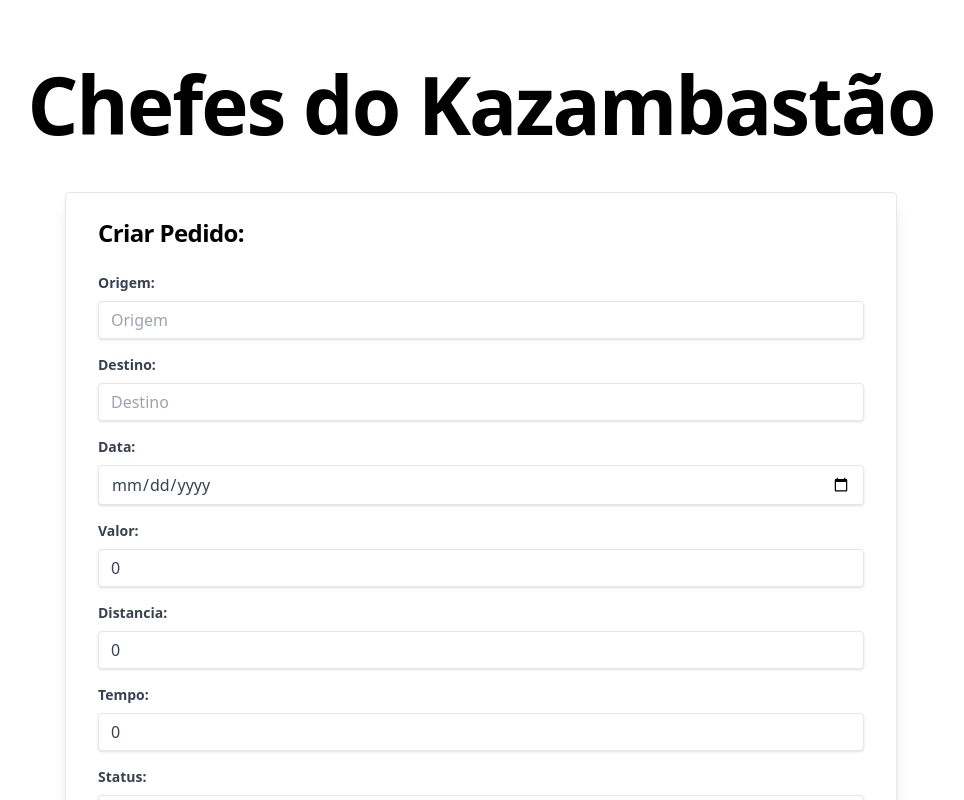
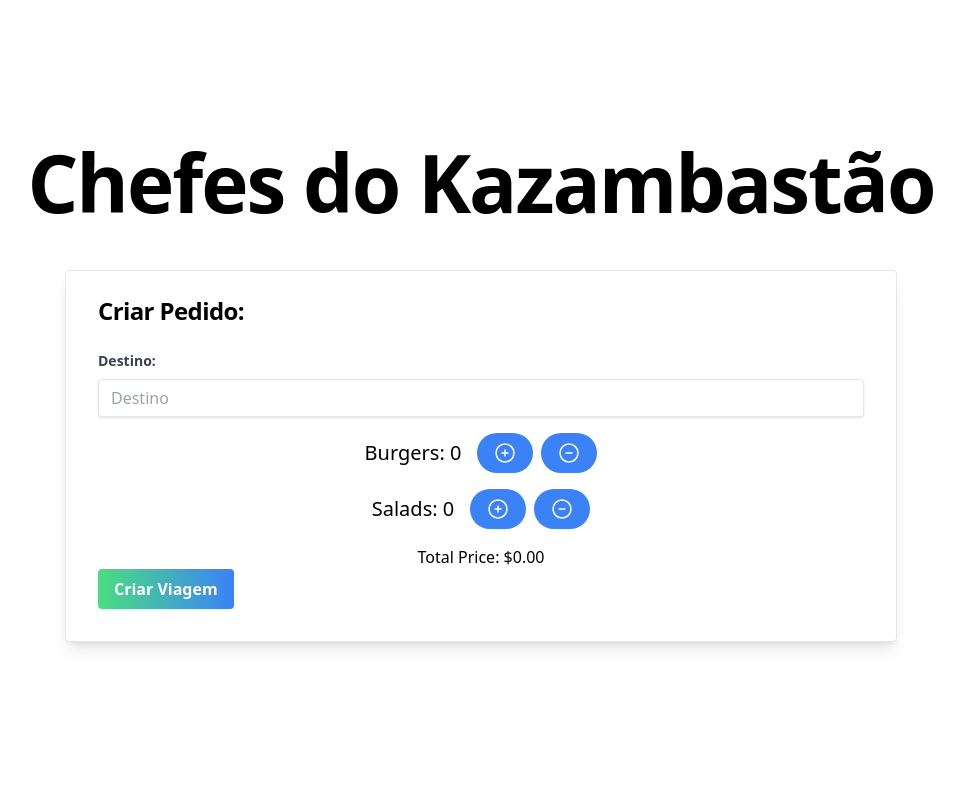
Before and after one commit to marchettomarcelo/Front-Projeto-Zamba, a Next.js app: page /pedidos in a window 1280 px wide. Shown: the top 800 px of the page, without its empty margins (159-1123 px from the left). Built offline with nearby package versions, Linux system fonts and the light colour scheme.

Commit message:
boas mudancas

```diff
--- a/src/api/mutations.ts
+++ b/src/api/mutations.ts
@@ -1,13 +1,8 @@
 import axios from "axios";
 
 interface FormData {
-  origem: string;
   destino: string;
-  data: Date;
   valor: number;
-  distancia: number;
-  tempo: number;
-  status: number;
 }
 
 
@@ -15,10 +10,20 @@ interface FormData {
 const url = "http://localhost:8080/api/viagem"
 
 async function postViagem(values: FormData) {
+
+  const body_request = {
+    "destino": values.destino,
+    "valor": values.valor,
+    "origem": "Rua Quatá 200",
+    "distancia": 22,
+    "tempo": 30,
+    "status": 1,
+  }
+
   try {
     const response = await axios.post(
       url,
-      values
+      body_request
     );
     console.log(response.data);
     return response.data;
--- /dev/null
+++ b/src/components/FoodItems.tsx
@@ -0,0 +1,47 @@
+export default function FoodItems({ name, count, increment, decrement }: any) {
+  return (
+    <div className="flex items-center">
+      <h2 className="mr-4 text-xl">
+        {name}: {count}
+      </h2>
+      <button
+        onClick={increment}
+        className="rounded-full bg-blue-500 px-4 py-2 text-white focus:outline-none"
+      >
+        <svg
+          xmlns="http://www.w3.org/2000/svg"
+          fill="none"
+          viewBox="0 0 24 24"
+          strokeWidth={1.5}
+          stroke="currentColor"
+          className="h-6 w-6"
+        >
+          <path
+            strokeLinecap="round"
+            strokeLinejoin="round"
+            d="M12 9v6m3-3H9m12 0a9 9 0 11-18 0 9 9 0 0118 0z"
+          />
+        </svg>
+      </button>
+      <button
+        onClick={decrement}
+        className="ml-2 rounded-full bg-blue-500 px-4 py-2 text-white focus:outline-none"
+      >
+        <svg
+          xmlns="http://www.w3.org/2000/svg"
+          fill="none"
+          viewBox="0 0 24 24"
+          strokeWidth={1.5}
+          stroke="currentColor"
+          className="h-6 w-6"
+        >
+          <path
+            strokeLinecap="round"
+            strokeLinejoin="round"
+            d="M15 12H9m12 0a9 9 0 11-18 0 9 9 0 0118 0z"
+          />
+        </svg>
+      </button>
+    </div>
+  );
+}
--- /dev/null
+++ b/src/components/FoodPicker.tsx
@@ -0,0 +1,64 @@
+import React, { useState } from "react";
+import FoodItems from "./FoodItems";
+export default function FoodPicker({foodQuantities, setFoodQuantities}: any) {
+
+
+  const foodPrices = {
+    burger: 5.99,
+    salad: 8.99,
+  };
+
+  const incrementFood = (food: string) => {
+      // @ts-ignore
+    setFoodQuantities((prevQuantities) => ({
+      ...prevQuantities,
+      [food]: (prevQuantities[food] || 0) + 1,
+    }));
+  };
+
+  const decrementFood = (food: string) => {
+    // @ts-ignore
+    if (foodQuantities[food] && foodQuantities[food] > 0) {
+        // @ts-ignore
+      setFoodQuantities((prevQuantities) => ({
+        ...prevQuantities,
+
+        // @ts-ignore
+        [food]: prevQuantities[food] - 1,
+      }));
+    }
+  };
+
+  const calculateTotalPrice = () => {
+    let total = 0;
+    for (const food in foodQuantities) {
+      // @ts-ignore
+      total += foodQuantities[food] * foodPrices[food];
+    }
+    return total.toFixed(2);
+  };
+
+  return (
+    <div className="flex flex-col items-center justify-center">
+      <FoodItems
+        name="Burgers"
+        count={foodQuantities.burger}
+        price={foodPrices.burger}
+        increment={() => incrementFood("burger")}
+        decrement={() => decrementFood("burger")}
+      />
+      <div className="mt-4">
+        <FoodItems
+          name="Salads"
+          count={foodQuantities.salad}
+          price={foodPrices.salad}
+          increment={() => incrementFood("salad")}
+          decrement={() => decrementFood("salad")}
+        />
+      </div>
+      <div className="mt-4">
+        <h2>Total Price: ${calculateTotalPrice()}</h2>
+      </div>
+    </div>
+  );
+}
--- a/src/pages/pedidos/index.tsx
+++ b/src/pages/pedidos/index.tsx
@@ -2,29 +2,31 @@ import { type NextPage } from "next";
 import Head from "next/head";
 import { useMutation, useQuery } from "react-query";
 import { postViagem } from "~/api/mutations";
-import React from "react";
+import React, { useState } from "react";
 import { Formik, Form, Field, ErrorMessage } from "formik";
 import * as Yup from "yup";
+import FoodPicker from "~/components/FoodPicker";
 
 const validationSchema = Yup.object({
-  origem: Yup.string().required("Origem is required"),
+
   destino: Yup.string().required("Destino is required"),
-  data: Yup.date().required("Data is required"),
-  valor: Yup.number()
-    .min(0, "Valor must be greater than or equal to 0")
-    .required("Valor is required"),
-  distancia: Yup.number()
-    .min(0, "Distancia must be greater than or equal to 0")
-    .required("Distancia is required"),
-  tempo: Yup.number()
-    .min(0, "Tempo must be greater than or equal to 0")
-    .required("Tempo is required"),
-  status: Yup.number().required("Status is required"),
+  valor: Yup.number().required("Valor is required"),
 });
 
 const Home: NextPage = () => {
   const mutation = useMutation(postViagem);
 
+  const [foodQuantities, setFoodQuantities] = useState<{
+    [key: string]: number;
+  }>({
+    burger: 0,
+    salad: 0,
+  });
+
+  const foodPrices = {
+    burger: 5.99,
+    salad: 8.99,
+  };
 
   return (
     <>
@@ -44,41 +46,19 @@ const Home: NextPage = () => {
             </h1>
             <Formik
               initialValues={{
-                origem: "",
+
                 destino: "",
-                data: new Date(),
                 valor: 0,
-                distancia: 0,
-                tempo: 0,
-                status: 0,
-                identifier: "",
               }}
               validationSchema={validationSchema}
               onSubmit={(values, actions) => {
-                mutation.mutate(values);
+                mutation.mutate({ ...values, valor: 12 });
                 actions.setSubmitting(false);
               }}
             >
               {({ isSubmitting }) => (
                 <Form className="flex flex-col">
-                  <div className="mb-4">
-                    <label
-                      htmlFor="origem"
-                      className="mb-2 block text-sm font-bold text-gray-700"
-                    >
-                      Origem:
-                    </label>
-                    <Field
-                      id="origem"
-                      name="origem"
-                      placeholder="Origem"
-                      className="focus:shadow-outline w-full appearance-none rounded border px-3 py-2 leading-tight text-gray-700 shadow focus:outline-none"
-                    />
-                    <ErrorMessage
-                      name="origem"
-                      className="text-xs italic text-red-500"
-                    />
-                  </div>
+
 
                   <div className="mb-4">
                     <label
@@ -99,113 +79,18 @@ const Home: NextPage = () => {
                     />
                   </div>
 
-                  <div className="mb-4">
-                    <label
-                      htmlFor="data"
-                      className="mb-2 block text-sm font-bold text-gray-700"
-                    >
-                      Data:
-                    </label>
-                    <Field
-                      id="data"
-                      name="data"
-                      placeholder="Data"
-                      type="date"
-                      className="focus:shadow-outline w-full appearance-none rounded border px-3 py-2 leading-tight text-gray-700 shadow focus:outline-none"
-                    />
-                    <ErrorMessage
-                      name="data"
-                      className="text-xs italic text-red-500"
-                    />
-                  </div>
+                  <FoodPicker
+                    foodQuantities={foodQuantities}
+                    setFoodQuantities={setFoodQuantities}
+                  />
 
-                  <div className="mb-4">
-                    <label
-                      htmlFor="valor"
-                      className="mb-2 block text-sm font-bold text-gray-700"
-                    >
-                      Valor:
-                    </label>
-                    <Field
-                      id="valor"
-                      name="valor"
-                      placeholder="Valor"
-                      type="number"
-                      className="focus:shadow-outline w-full appearance-none rounded border px-3 py-2 leading-tight text-gray-700 shadow focus:outline-none"
-                    />
-                    <ErrorMessage
-                      name="valor"
-                      className="text-xs italic text-red-500"
-                    />
-                  </div>
-
-                  <div className="mb-4">
-                    <label
-                      htmlFor="distancia"
-                      className="mb-2 block text-sm font-bold text-gray-700"
-                    >
-                      Distancia:
-                    </label>
-                    <Field
-                      id="distancia"
-                      name="distancia"
-                      placeholder="Distancia"
-                      type="number"
-                      className="focus:shadow-outline w-full appearance-none rounded border px-3 py-2 leading-tight text-gray-700 shadow focus:outline-none"
-                    />
-                    <ErrorMessage
-                      name="distancia"
-                      className="text-xs italic text-red-500"
-                    />
-                  </div>
-
-                  <div className="mb-4">
-                    <label
-                      htmlFor="tempo"
-                      className="mb-2 block text-sm font-bold text-gray-700"
-                    >
-                      Tempo:
-                    </label>
-                    <Field
-                      id="tempo"
-                      name="tempo"
-                      placeholder="Tempo"
-                      type="number"
-                      className="focus:shadow-outline w-full appearance-none rounded border px-3 py-2 leading-tight text-gray-700 shadow focus:outline-none"
-                    />
-                    <ErrorMessage
-                      name="tempo"
-                      className="text-xs italic text-red-500"
-                    />
-                  </div>
-
-                  <div className="mb-4">
-                    <label
-                      htmlFor="status"
-                      className="mb-2 block text-sm font-bold text-gray-700"
-                    >
-                      Status:
-                    </label>
-                    <Field
-                      id="status"
-                      name="status"
-                      placeholder="Status"
-                      type="number"
-                      className="focus:shadow-outline w-full appearance-none rounded border px-3 py-2 leading-tight text-gray-700 shadow focus:outline-none"
-                    />
-                    <ErrorMessage
-                      name="status"
-                      className="text-xs italic text-red-500"
-                    />
-                  </div>
-
-                  <div className="flex items-center  justify-between">
+                  <div className="flex items-center justify-between">
                     <button
                       type="submit"
                       disabled={isSubmitting}
                       className="focus:shadow-outline rounded bg-gradient-to-r from-green-400 to-blue-500 px-4 py-2 font-bold text-white hover:from-pink-500 hover:to-yellow-500 focus:outline-none"
                     >
-                      Criar Viajem
+                      Criar Viagem
                     </button>
                   </div>
                 </Form>
```
